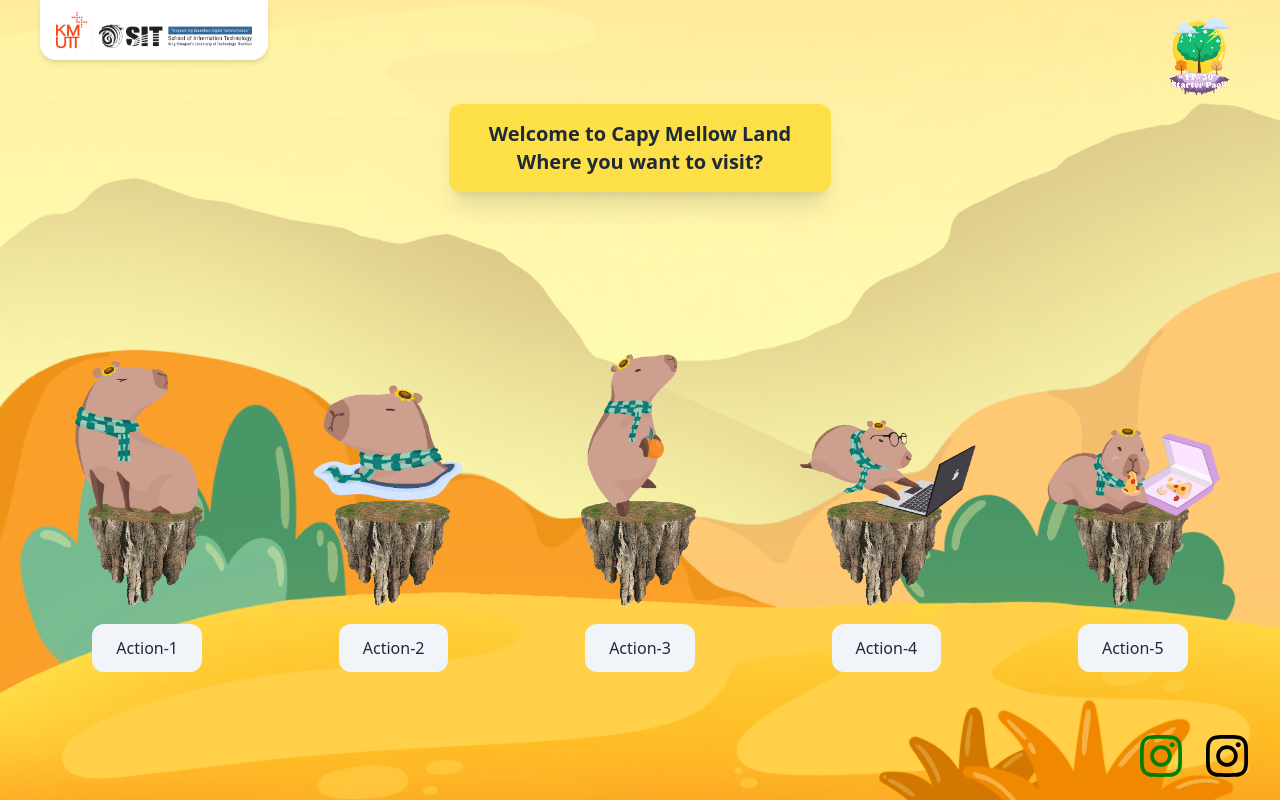
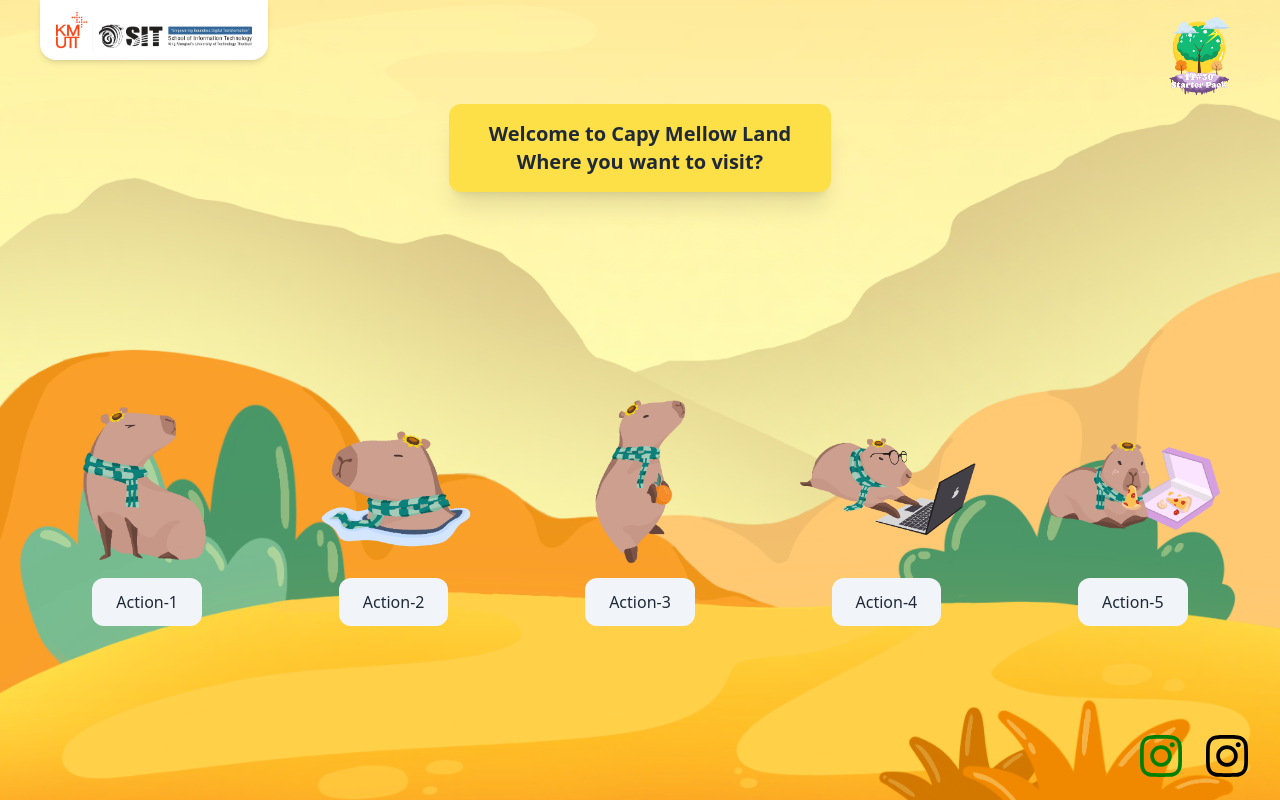
Before and after one commit to FameNu/IT30-Starter-Pack, a Vue app: page / in a window 1280 px wide. Built offline with nearby package versions, Linux system fonts and the light colour scheme.

Commit message:
remove: island and position arugument from card

```diff
--- a/src/components/homeComponent/Card.vue
+++ b/src/components/homeComponent/Card.vue
@@ -3,10 +3,6 @@ defineProps({
   name: String,
   image: String,
   island: String,
-  position: {
-    type: String,
-    default: ''
-  },
   isHovered: Boolean,
   hovering: Boolean
 })
@@ -30,8 +26,7 @@ defineEmits(['onHover', 'onLeave'])
          }
       ]"
     >
-      <img :class="['mascot h-48 absolute top-0', position, {'mascot-bounce': isHovered && hovering}]" :src="image" :alt="name" />
-      <img class="w-52 pt-32" :src="island" :alt="`${name}-${island}`" />
+      <img :class="['mascot h-48', {'mascot-bounce': isHovered && hovering}]" :src="image" :alt="name" />
     </div>
     <div
         class="w-fit select-none card-name py-3 px-6 bg-slate-100 rounded-xl"
--- a/src/components/homeComponent/CardList.vue
+++ b/src/components/homeComponent/CardList.vue
@@ -31,7 +31,6 @@ const handleMouseLeave = () => {
       :image="card.image"
       :name="card.name"
       :island="card.island"
-      :position="card.position"
       :isHovered="hoverCardIndex === index || hoverCardIndex === null"
       @onHover="handleMouseEnter(index)"
       @onLeave="handleMouseLeave"
--- a/src/views/HomeView.vue
+++ b/src/views/HomeView.vue
@@ -21,13 +21,11 @@ const cardData = [
     name: 'Action-4',
     image: '/mascot/Mascot-Action-4.png',
     island: '/sky-island.png',
-    position: 'top-7 right-2'
   },
   {
     name: 'Action-5',
     image: '/mascot/Mascot-Action-5.png',
     island: '/sky-island.png',
-    position: 'top-8 right-2'
   }
 ]
 </script>
```
